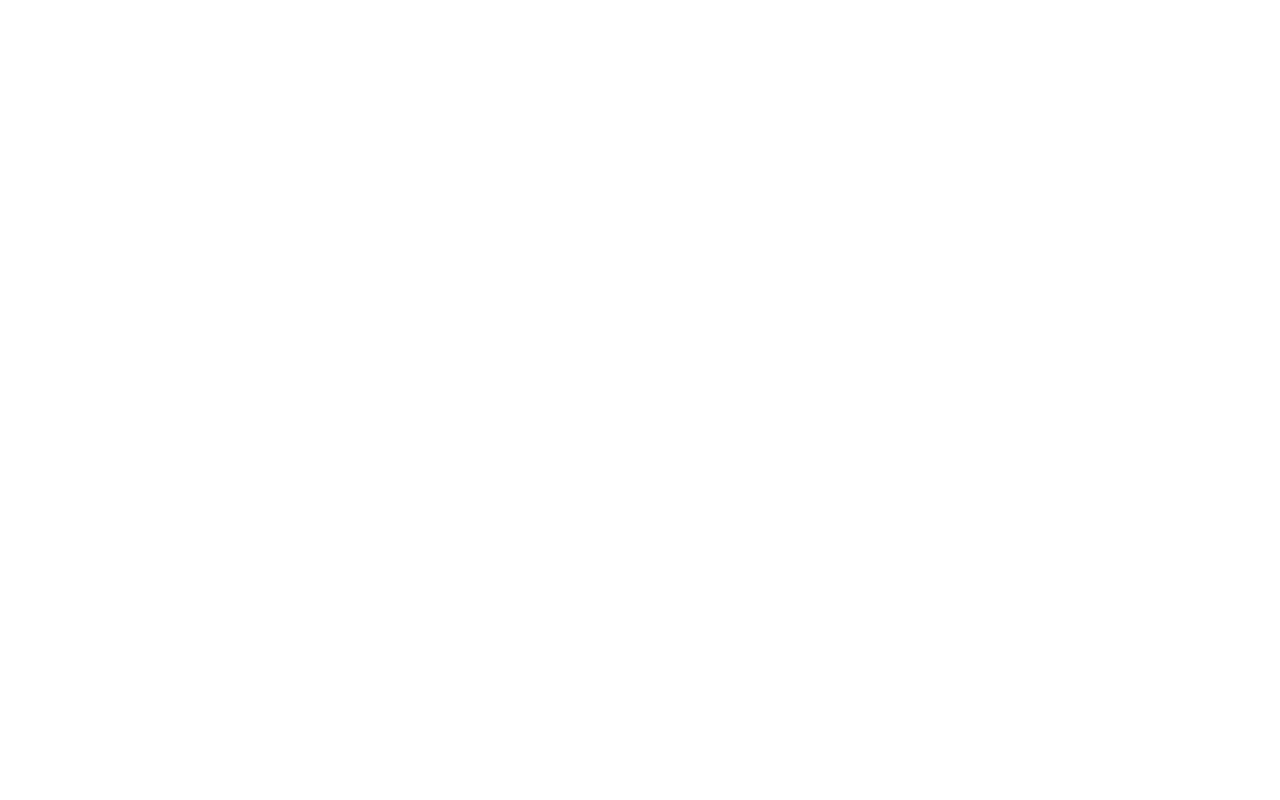
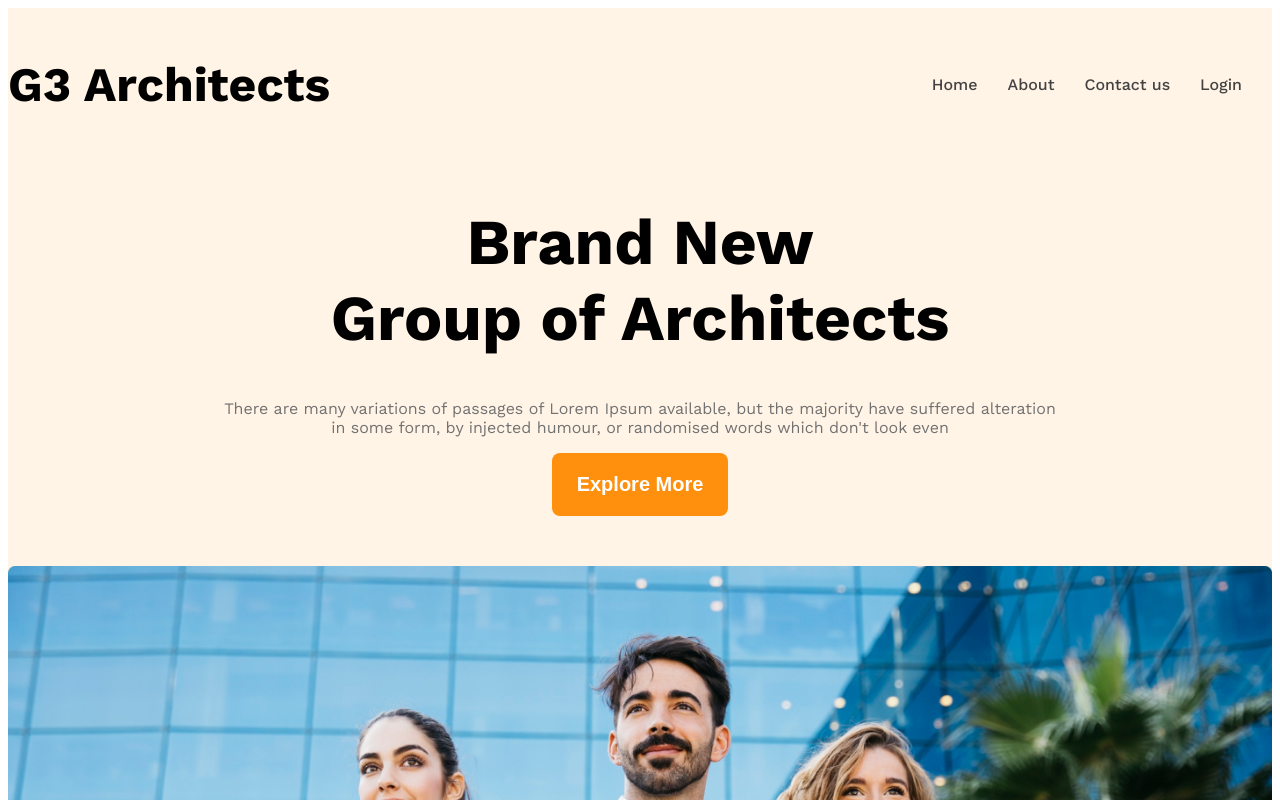
Before and after one commit to fariya-sultana/G3-Architect-Website, a plain HTML site: page index.html in a window 1280 px wide. Shown: the top 800 px of the page. Drawn offline with nearby package versions, Linux system fonts and the light colour scheme.

Commit message:
second commit

```diff
--- a/index.html
+++ b/index.html
@@ -8,8 +8,24 @@
 </head>
 <body class="work-sans-font
     ">
-    <header>
-
+    <header class="bg-light">
+        <nav class="navbar display-flex">
+            <h3 class="brand">G3 Architects</h3>
+            <ul class="nav-links display-flex">
+                <li class="nav-item"><a href="" class="nav-link text-gray">Home</a></li>
+                <li class="nav-item"><a href="" class="nav-link text-gray">About</a></li>
+                <li class="nav-item"><a href="" class="nav-link text-gray">Contact us</a></li>
+                <li class="nav-item"><a href="" class="nav-link text-gray">Login</a></li>
+            </ul>
+        </nav>
+        <div class="banner">
+            <div class="banner-content">
+                <h1 class="banner-title">Brand New <br> Group of Architects</h1>
+                <p class="banner-description text-light-gray">There are many variations of passages of Lorem Ipsum available, but the majority have suffered alteration in some form, by injected humour, or randomised words which don't look even</p>
+                <button class="btn-primary">Explore More</button>
+            </div>
+            <img class="banner-image" src="images/banner.png" alt="">
+        </div>
     </header>
     <main>
 
--- a/styles/architect.css
+++ b/styles/architect.css
@@ -5,3 +5,71 @@
     font-weight: 400;
     font-style: normal;
 }
+
+/* shared styles */
+.display-flex{
+    display: flex;
+}
+.text-gray{  /*dark-2*/
+    color:rgba(66, 66, 66, 1) ;
+}
+.text-light-gray{ /*dark-3*/
+    color: #727272;
+}
+.bg-light{
+    background-color: rgba(255, 144, 14, 0.1);
+}
+.btn-primary{
+    background-color: #FF900E;
+    color: white;
+    padding: 20px 25px;
+    font-size: 1.25rem;
+    font-weight: 600;
+    border-radius: 8px;
+    border: none;
+}
+/* header styles */
+
+/* navbar style */
+.navbar{
+    justify-content: space-between;
+    align-items: center;
+}
+.brand{
+    font-weight: 700;
+    font-size: 3rem;
+}
+.nav-item{
+    list-style: none;
+    margin-right: 30px;
+}
+.nav-link{
+    text-decoration: none;
+    font-weight: 500;
+}
+.navbar,.banner{
+    max-width: 1440px;
+    margin: 0 auto;
+}
+
+/* banner style */
+.banner-content{
+    max-width: 850px;
+    margin: 0 auto;
+    text-align: center;
+    margin-bottom: 50px;
+}
+.banner-title{
+    font-weight: 700;
+    font-size: 4rem;
+}
+.banner-image{
+    width: 100%;
+}
+
+/* responsive media query */
+@media screen and (max-width:576px) {
+    .navbar,.nav-links{
+        flex-direction: column;
+    }
+}
```
